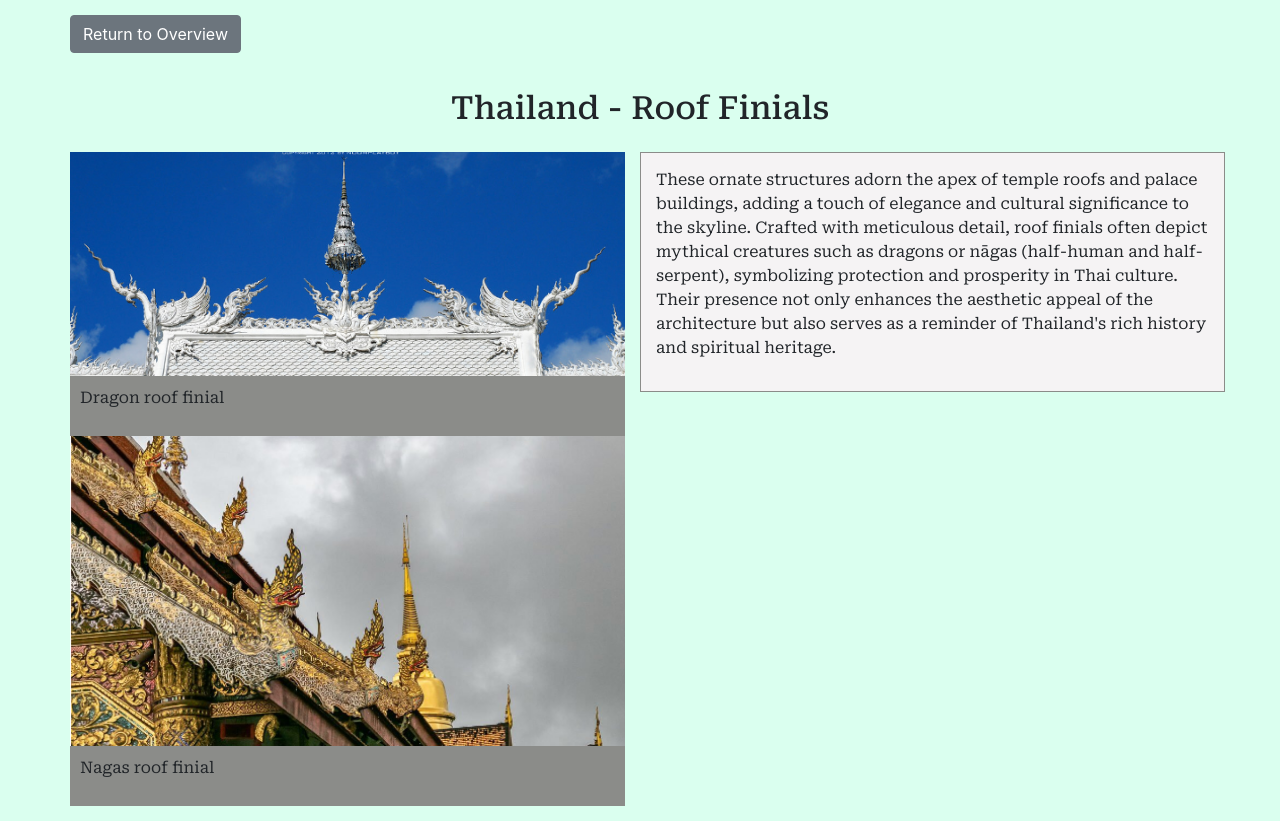
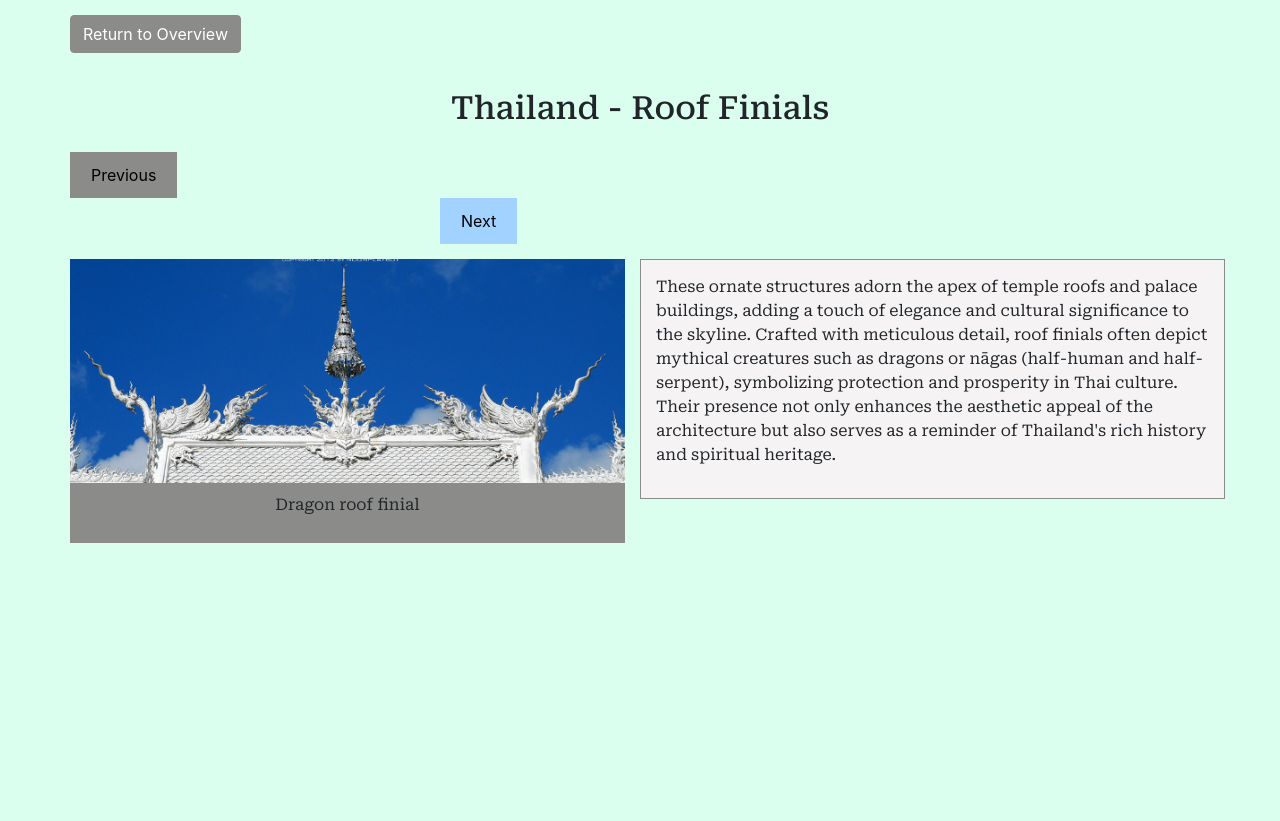
Before and after one commit to kentrietran/SEAsiaArchitectureProject, a Flask app: page /lesson/1/0 in a window 1280 px wide. Shown: the part 56-877 px from the top of the page. After the commit the page ends 599 px from the top, so only its background shows below. Run offline with Flask 3, Linux system fonts and the light colour scheme; some libraries are stand-ins or nearby versions.

Commit message:
created lesson photo gallery

```diff
--- a/static/main.css
+++ b/static/main.css
@@ -14,7 +14,10 @@ div.container-fluid{
     font-family: 'Roboto serif';
     border-bottom: 2px #8b8c89 !important;
 }
-
+.return-button{
+    background-color: #8b8c89 !important;
+    border: 1px solid #8b8c89 !important;
+}
 /* home.html */
 
 /* Center the content horizontally and vertically */
@@ -159,7 +162,7 @@ div.container{
     padding-right: 10px;
     padding-top: 10px;
     padding-bottom: 10px;
-
+    text-align: center;
 }
 .lesson-card-picture{
     width: 50rem;
@@ -168,3 +171,46 @@ div.container{
 .return-button{
     margin-top: 15px;
 }
+
+/* styles.css */
+
+/* Gallery styles */
+.gallery-container {
+    position: relative;
+    max-width: 100%; /* Adjust as needed */
+    overflow: hidden; /* Ensure that images are cropped if they exceed container size */
+}
+
+.gallery {
+    display: flex;
+    overflow-x: auto; /* Allow horizontal scrolling if images exceed container width */
+}
+
+.gallery img {
+    width: auto;
+    height: 100%; /* Maintain aspect ratio */
+    min-width: 100%; /* Ensure image covers the entire container width */
+    object-fit: cover; /* Crop image to cover the container */
+    display: block;
+}
+
+button.prev, button.next {
+    background: #a2d2ffff; /* Adjust button styles as needed */
+    color: black;
+    padding: 10px 20px;
+    cursor: pointer;
+    border: 1px solid #a2d2ffff;
+}
+button.prev:hover, button.next:hover {
+    background-color: rgb(124, 192, 255); /* Darken button color on hover */
+    border-color: rgb(124, 192, 255);
+    color: black;
+}
+.prev {
+    left: 10px;
+}
+
+.next {
+    right: 10px;
+    margin-left: 370px;
+}
--- /dev/null
+++ b/static/project.js
@@ -0,0 +1,45 @@
+$(document).ready(function() {
+    var currentIndex = 0;
+    var totalImages = $('.gallery img').length;
+
+    updateGallery();
+
+    // Hide all images and captions except the one corresponding to the current index
+    $('.gallery img').hide().eq(currentIndex).show();
+    $('.lesson-card-caption').hide().eq(currentIndex).show();
+
+    $('.prev').click(function() {
+        if (currentIndex > 0) {
+            currentIndex--;
+            updateGallery();
+        }
+    });
+
+    $('.next').click(function() {
+        if (currentIndex < totalImages - 1) {
+            currentIndex++;
+            updateGallery();
+        }
+    });
+
+    function updateGallery() {
+        // Hide all images and captions except the one corresponding to the current index
+        if (currentIndex === 0) {
+            $('.prev').css('background-color', '#8b8c89'); // Change background color to gray
+            $('.prev').css('border', '1px solid #8b8c89');
+        } else{
+            $('.prev').css('background-color', '#a2d2ffff');
+            $('.prev').css('border', '1px solid #a2d2ffff');
+        }
+
+        if(currentIndex === totalImages - 1){
+            $('.next').css('background-color', '#8b8c89'); // Change background color to gray
+            $('.next').css('border', '1px solid #8b8c89');
+        } else{
+            $('.next').css('background-color', '#a2d2ffff');
+            $('.next').css('border', '1px solid #a2d2ffff');
+        }
+        $('.gallery img').hide().eq(currentIndex).show();
+        $('.lesson-card-caption').hide().eq(currentIndex).show();
+    }
+});
--- a/templates/layout.html
+++ b/templates/layout.html
@@ -12,6 +12,7 @@
     <script src="https://code.jquery.com/ui/1.12.0/jquery-ui.min.js"></script>
     <link rel="stylesheet" href="http://code.jquery.com/ui/1.12.1/themes/base/jquery-ui.css">
     <script src="https://stackpath.bootstrapcdn.com/bootstrap/4.2.1/js/bootstrap.min.js"></script>
+    <script src="{{ url_for('static', filename='project.js') }}"></script>
 
     <!-- Bootstrap CSS -->
     <link rel="stylesheet" href="https://stackpath.bootstrapcdn.com/bootstrap/4.2.1/css/bootstrap.min.css">
--- a/templates/lesson.html
+++ b/templates/lesson.html
@@ -7,19 +7,29 @@
     <div class="container-fluid">
             <div class="row">
                 <div class="col-6">
-                <div class="lesson-card">
+                    <button class="prev">Previous</button>
+                    <button class="next">Next</button>
+                </div>
+            </div>
+            <div class="row">
+                <div class="col-6">
+                    <div class="lesson-card gallery-container">
                         {% for i in range(0, lesson['images'][index]|length) %}
+                            <div class="gallery">
                                 <img class="img-fluid lesson-card-picture" src="{{ url_for('static', filename=lesson['images'][index][i]) }}" alt="{{ lesson['image_captions'][index][i] }}">
+                            </div>
                             <div class="lesson-card-caption">
                                 <p>{{ lesson['image_captions'][index][i] }}</p>
                             </div>
                         {% endfor %}
+
                     </div>
                 </div>
                 <div class="col-6 lesson-text">
                     <p>{{ lesson['texts'][index] }}</p>
                 </div>
             </div>
+
     </div>
 </div>
 {% endblock %}
```
Lines whose indentation alone changed are shown as unchanged.
